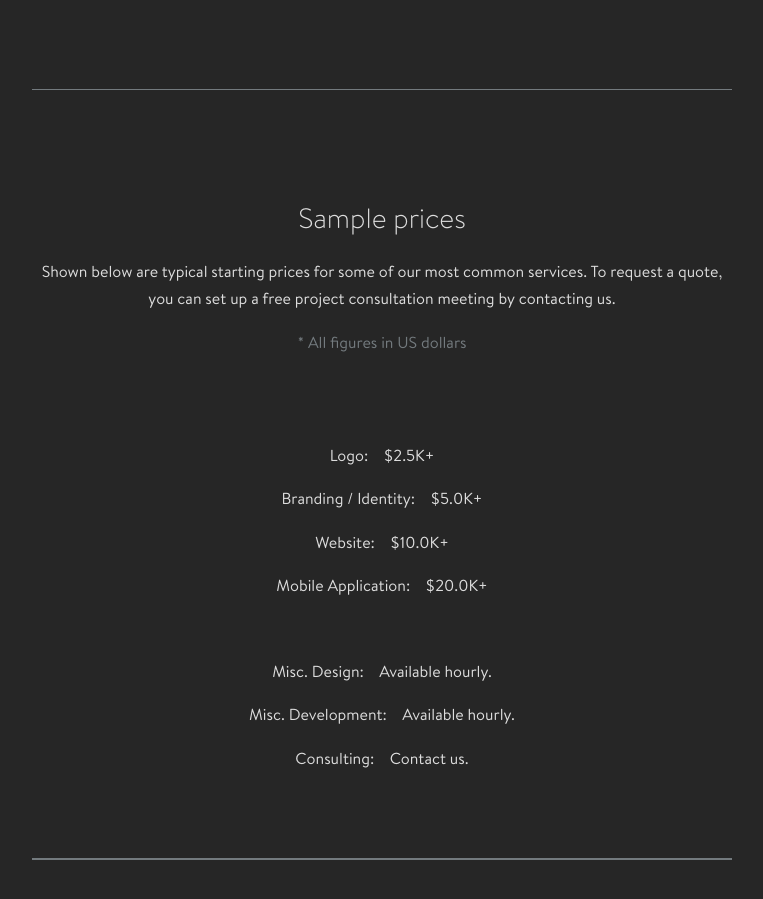
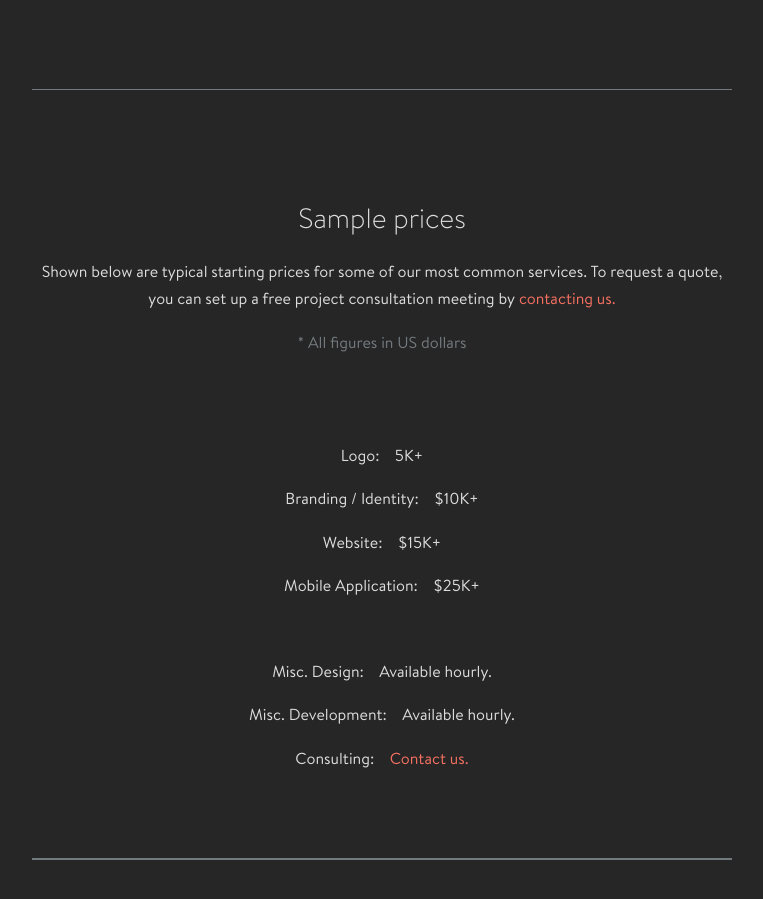
Before and after one commit to cubicflow/cubicflow, a Jekyll site: the page built from _pages/services.md, in a window 1280 px wide and 900 px high, scrolled down 682 px. Shown: the whole window, without its empty margins (258-1021 px from the left). Built offline with Jekyll 4.4.1, drawn with Linux system fonts in a browser that asks for light colours.

Commit message:
services page text

```diff
--- a/_pages/services.md
+++ b/_pages/services.md
@@ -26,19 +26,19 @@ Full-Stack Development   •	  Branding   •   Mobile Apps   • 	 UI/UX   •
 
 ### Sample prices
 
-Shown below are typical starting prices for some of our most common&nbsp;services. To&nbsp;request a quote, you&nbsp;can set up a free project consultation meeting by&nbsp;contacting&nbsp;us.
+Shown below are typical starting prices for some of our most common&nbsp;services. To&nbsp;request a quote, you&nbsp;can set up a free project consultation meeting by&nbsp;<a href="/contact">contacting&nbsp;us.</a>
 
 <span style="color:#737A7E">&#42; All figures in US&nbsp;dollars</span>
 
 <br><br>
 
-Logo:&nbsp;&nbsp;&nbsp;&nbsp;$2.5K+
+Logo:&nbsp;&nbsp;&nbsp;&nbsp;5K+
 
-Branding / Identity:&nbsp;&nbsp;&nbsp;&nbsp;$5.0K+
+Branding / Identity:&nbsp;&nbsp;&nbsp;&nbsp;$10K+
 
-Website:&nbsp;&nbsp;&nbsp;&nbsp;$10.0K+
+Website:&nbsp;&nbsp;&nbsp;&nbsp;$15K+
 
-Mobile Application:&nbsp;&nbsp;&nbsp;&nbsp;$20.0K+
+Mobile Application:&nbsp;&nbsp;&nbsp;&nbsp;$25K+
 
 <br>
 
@@ -46,7 +46,7 @@ Misc. Design:&nbsp;&nbsp;&nbsp;&nbsp;Available&nbsp;hourly.
 
 Misc. Development:&nbsp;&nbsp;&nbsp;&nbsp;Available&nbsp;hourly.
 
-Consulting:&nbsp;&nbsp;&nbsp;&nbsp;Contact&nbsp;us.
+Consulting:&nbsp;&nbsp;&nbsp;&nbsp;<a href="/contact">Contact&nbsp;us.</a>
 
 <br><br>
 
```
